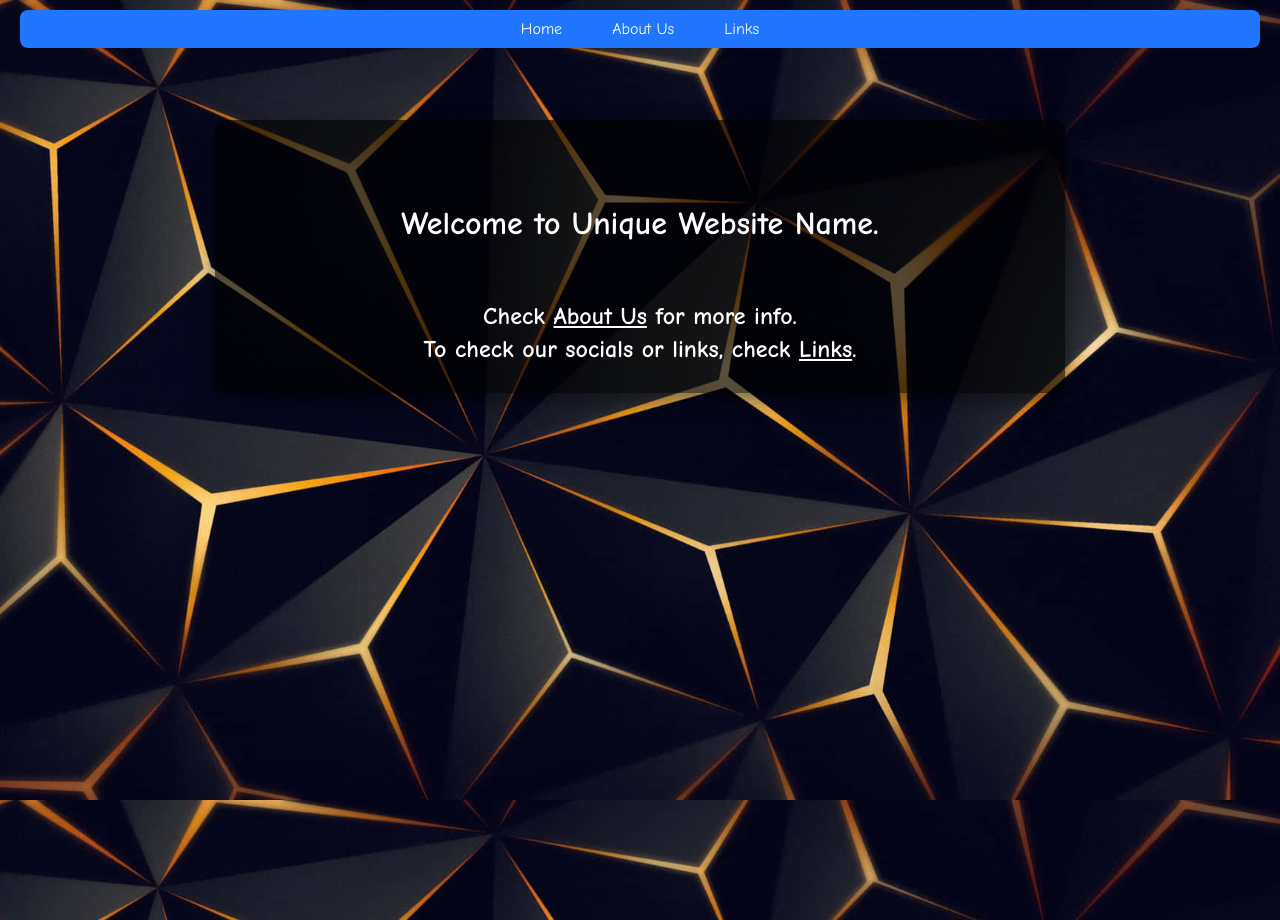
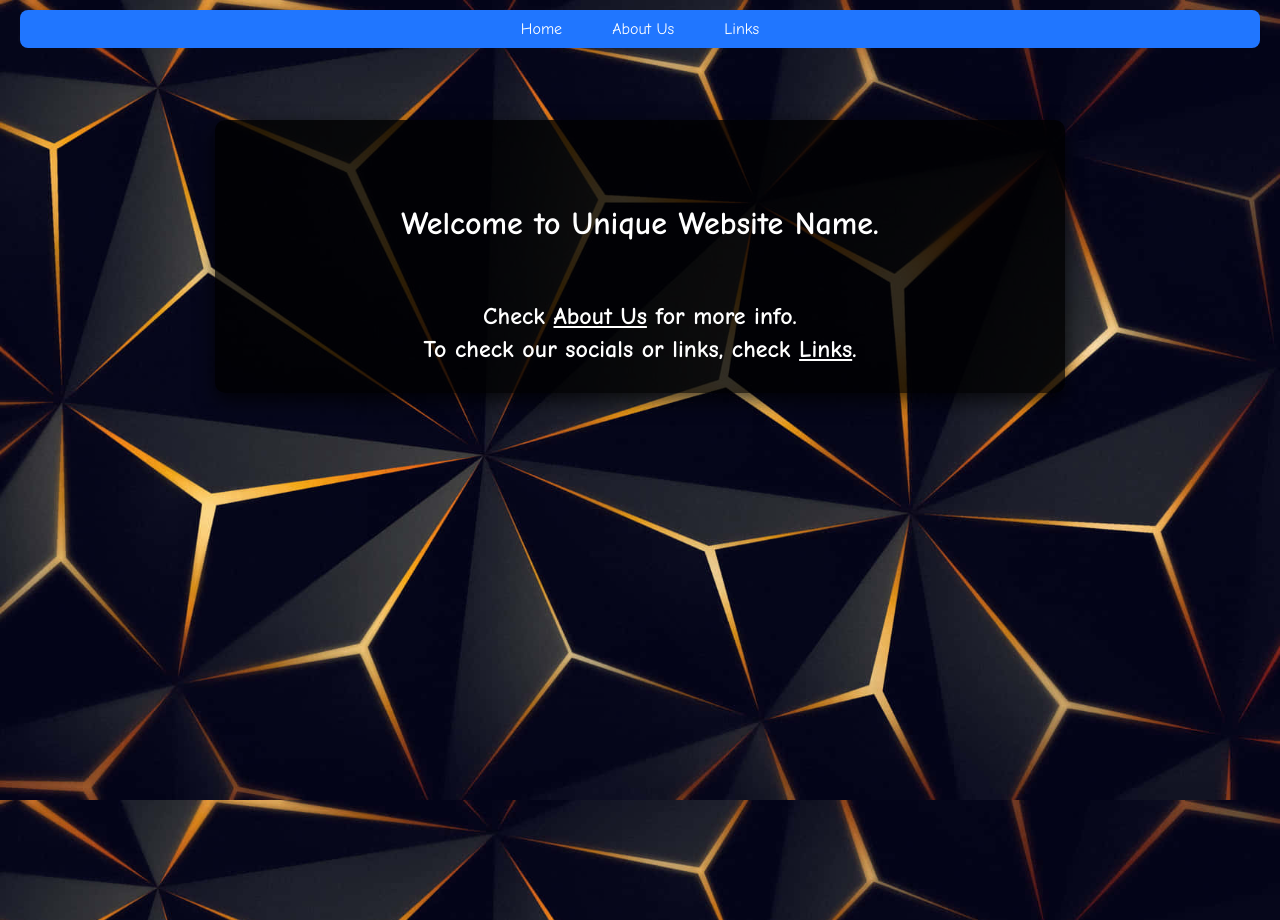
Before and after one commit to Unique-Org-Name/unique-website-name, a plain HTML site: page index.html in a window 1280 px wide. Drawn offline with Linux system fonts and the dark colour scheme.

Commit message:
Update styles.css

```diff
--- a/styles.css
+++ b/styles.css
@@ -47,16 +47,9 @@ body {
 
 /* Dark Mode */
 @media (prefers-color-scheme: dark) {
-    /* Content box styling for dark mode */
-    .contentBox {
-        background-color: rgba(0, 0, 0, 0.65); /* dark, semi-transparent */
-        color: #ffffff; /* readable text */
-        box-shadow: 0 8px 20px rgba(0, 0, 0, 0.5); /* subtle depth */
-    }
-
-    /* Body background for dark mode */
+    /* Body background */
     body {
-        background-color: #000000; /* fallback color */
+        background-color: #000000;
         background-image: url("./assets/background-dark-mode.jpg");
         background-repeat: no-repeat;
         background-position: center;
@@ -65,11 +58,19 @@ body {
         color: #ffffff;
     }
 
-    /* Menu links in dark mode */
+    /* Menu links */
     .menuBar a {
         color: white;
     }
+
+    /* Content box */
+    .contentBox {
+        background-color: rgba(0, 0, 0, 0.8); /* darker to really stand out */
+        color: #ffffff; /* text readable */
+        box-shadow: 0 8px 20px rgba(0, 0, 0, 0.7); /* stronger shadow for contrast */
+    }
 }
+
 
 /* --- Navigation Bar --- */
 .menuBar {
```
